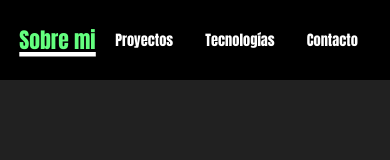
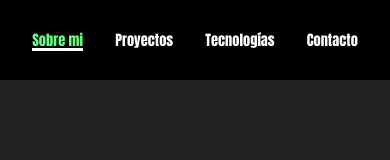
Before and after one commit to Mifraped/Portfolio-2.0, a plain HTML site: page index.html in a window 390 px wide. In both pictures the pointer is over the link "Sobre mi". Shown: the top 160 px of the page. Drawn offline with Linux system fonts and the light colour scheme.

Commit message:
max-width 415 Transform: scale(1)

```diff
--- a/style.css
+++ b/style.css
@@ -537,6 +537,9 @@ header{
     #AboutMe{
         padding-top: 120px;
     }
+    .links a:hover, .active-link {
+        transform: scale(1);
+    }
 }
 @media screen and (max-width: 375px){
     div.proj{
```
